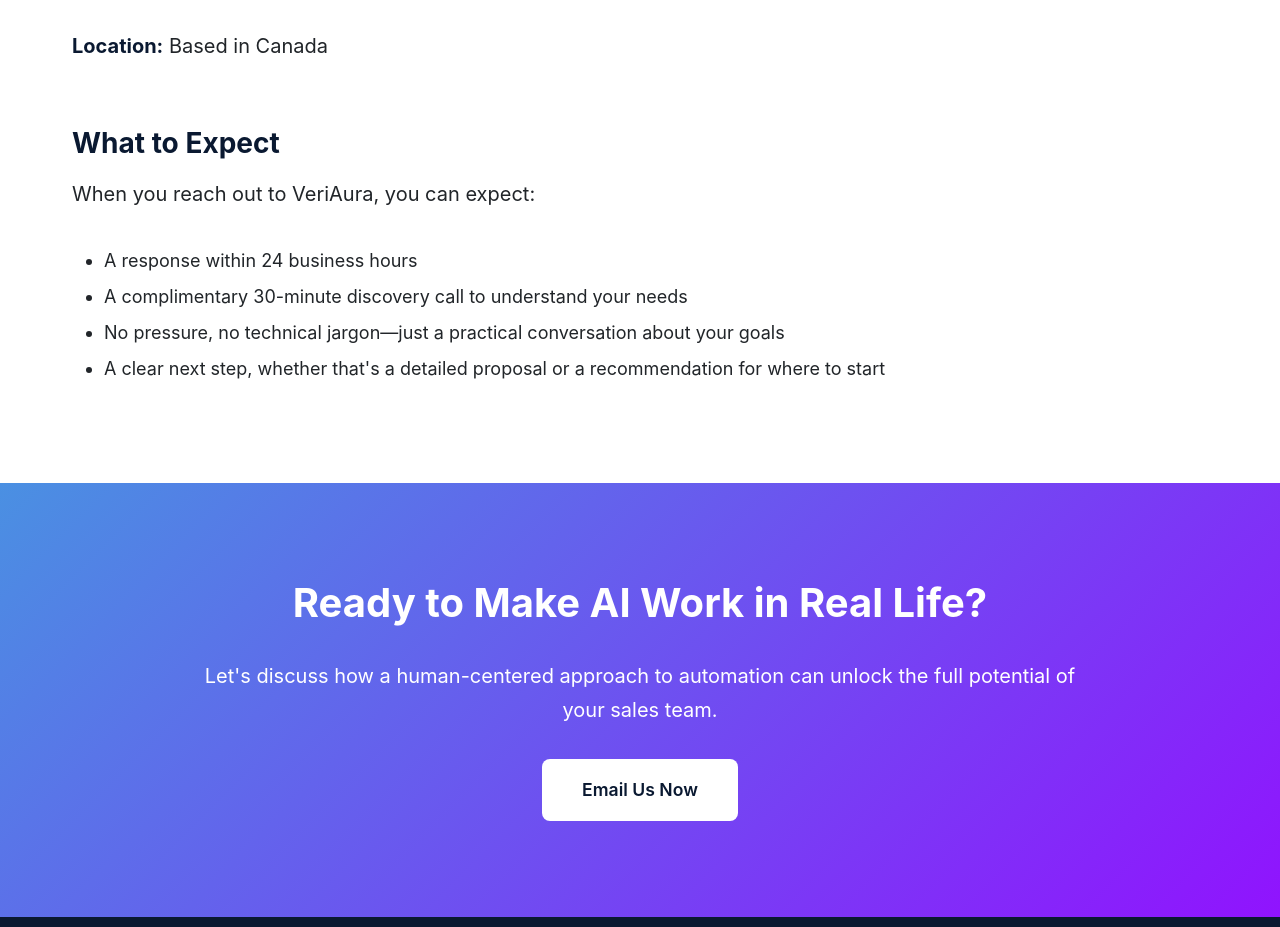
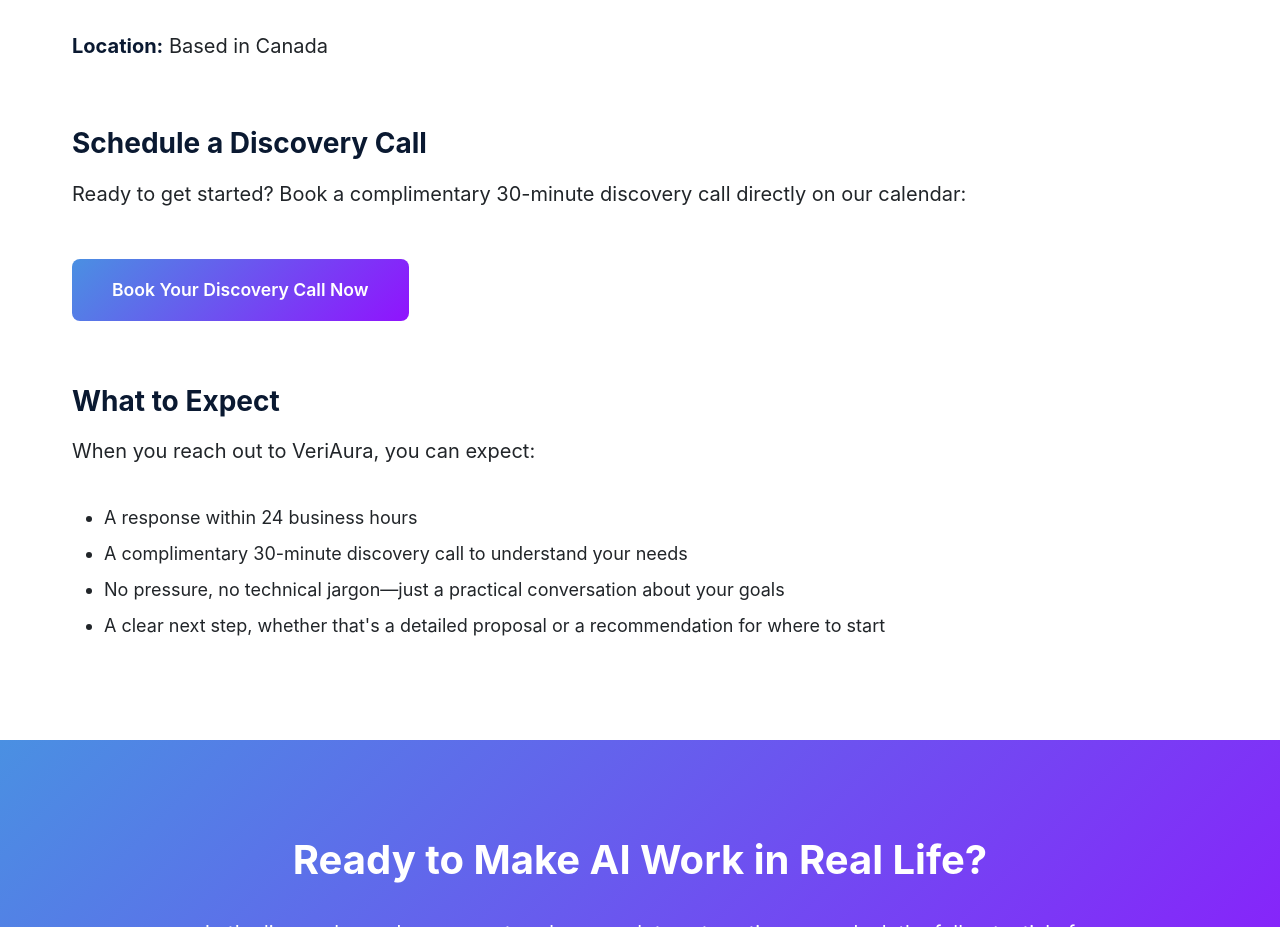
Before and after one commit to luiza-ribas/veriaura-website, a plain HTML site: page pages/contact.html in a window 1280 px wide. Shown: the part 1172-2099 px from the top of the page. Drawn offline with Linux system fonts and the light colour scheme.

Commit message:
Add Google Calendar booking link to Contact page

```diff
--- a/pages/contact.html
+++ b/pages/contact.html
@@ -45,6 +45,12 @@
                 <h3>Contact Information</h3>
                 <p><strong>Email:</strong> hello@veriaura.com</p>
                 <p><strong>Location:</strong> Based in Canada</p>
+            </div>
+
+            <div style="margin-top: var(--spacing-lg);">
+                <h3>Schedule a Discovery Call</h3>
+                <p>Ready to get started? Book a complimentary 30-minute discovery call directly on our calendar:</p>
+                <a href="https://calendar.app.google/ySPYiM5BNK2RxoqBA" target="_blank" class="btn btn-primary" style="margin-top: var(--spacing-sm);">Book Your Discovery Call Now</a>
             </div>
 
             <div style="margin-top: var(--spacing-lg);">
```
